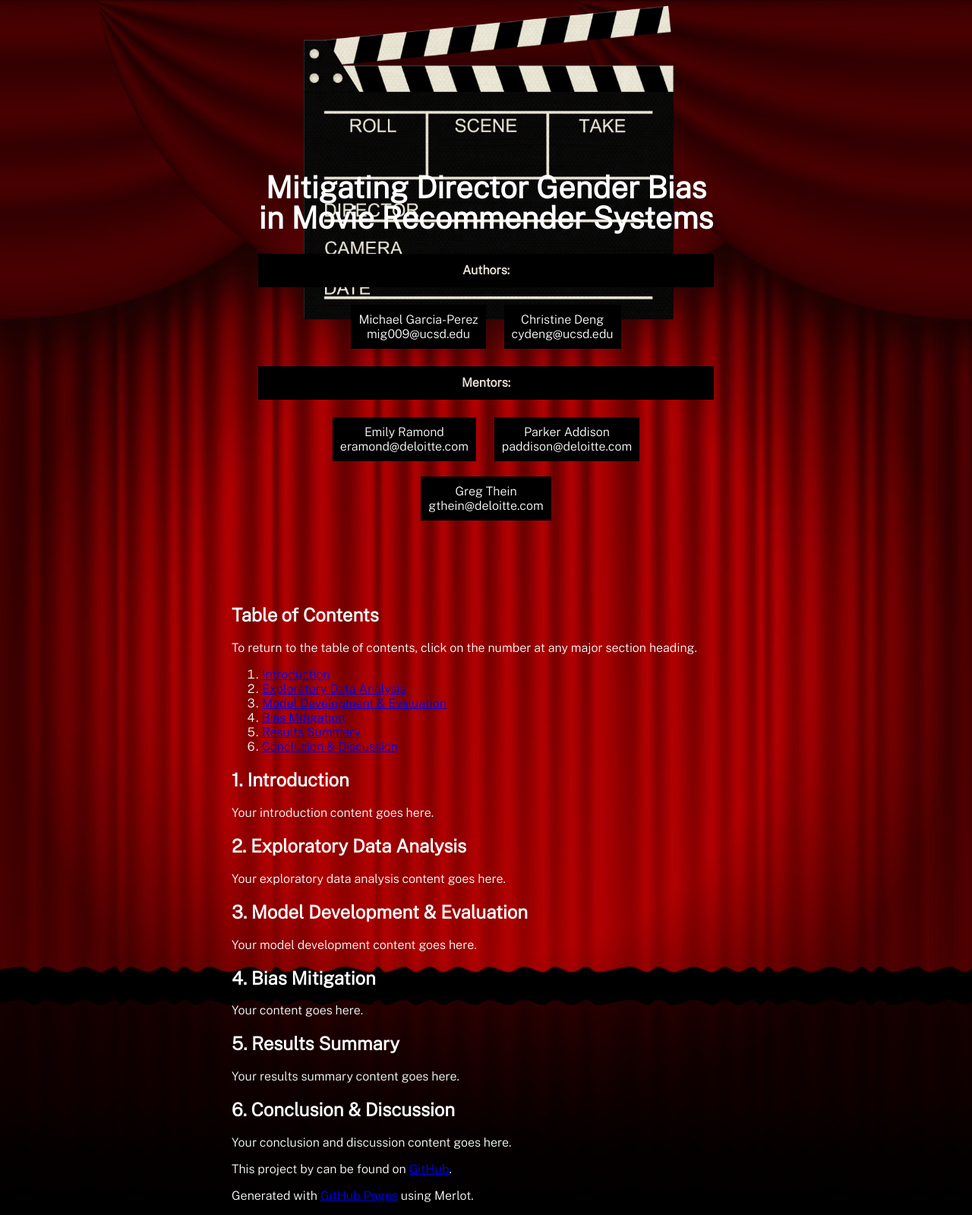
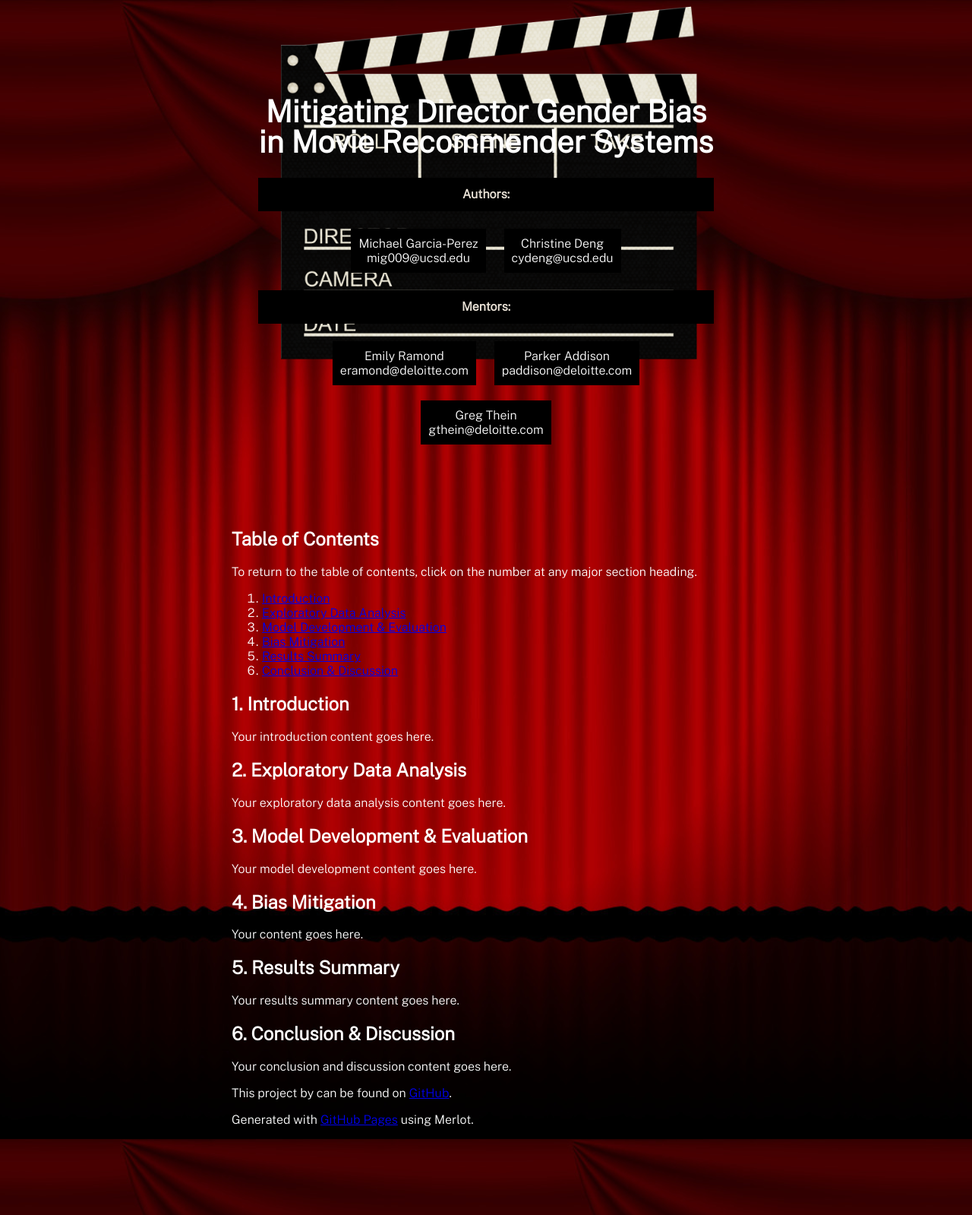
Before and after one commit to michael-garciaperez/DSC180A-Methodology-5, a Jekyll site: the page built from index.md, in a window 1280 px wide. Shown: the whole page at 76% size. Built offline with Jekyll 4.4.1, drawn with Linux system fonts in a browser that asks for light colours.

Commit message:
Update style.scss

```diff
--- a/assets/css/style.scss
+++ b/assets/css/style.scss
@@ -26,9 +26,9 @@ header {
   z-index: 2;
   margin: 0 auto;
   max-width: 600px; /* Adjusted width of the header */
-  padding: 200px 20px 80px;
+  padding: 100px 20px 80px;
   background-image: url('../images/clapboard.png');
-  background-size: 80%; /* Adjusted size of the background image */
+  background-size: 90%; /* Adjusted size of the background image */
   background-repeat: no-repeat;
   background-position: center top;
 }
```
